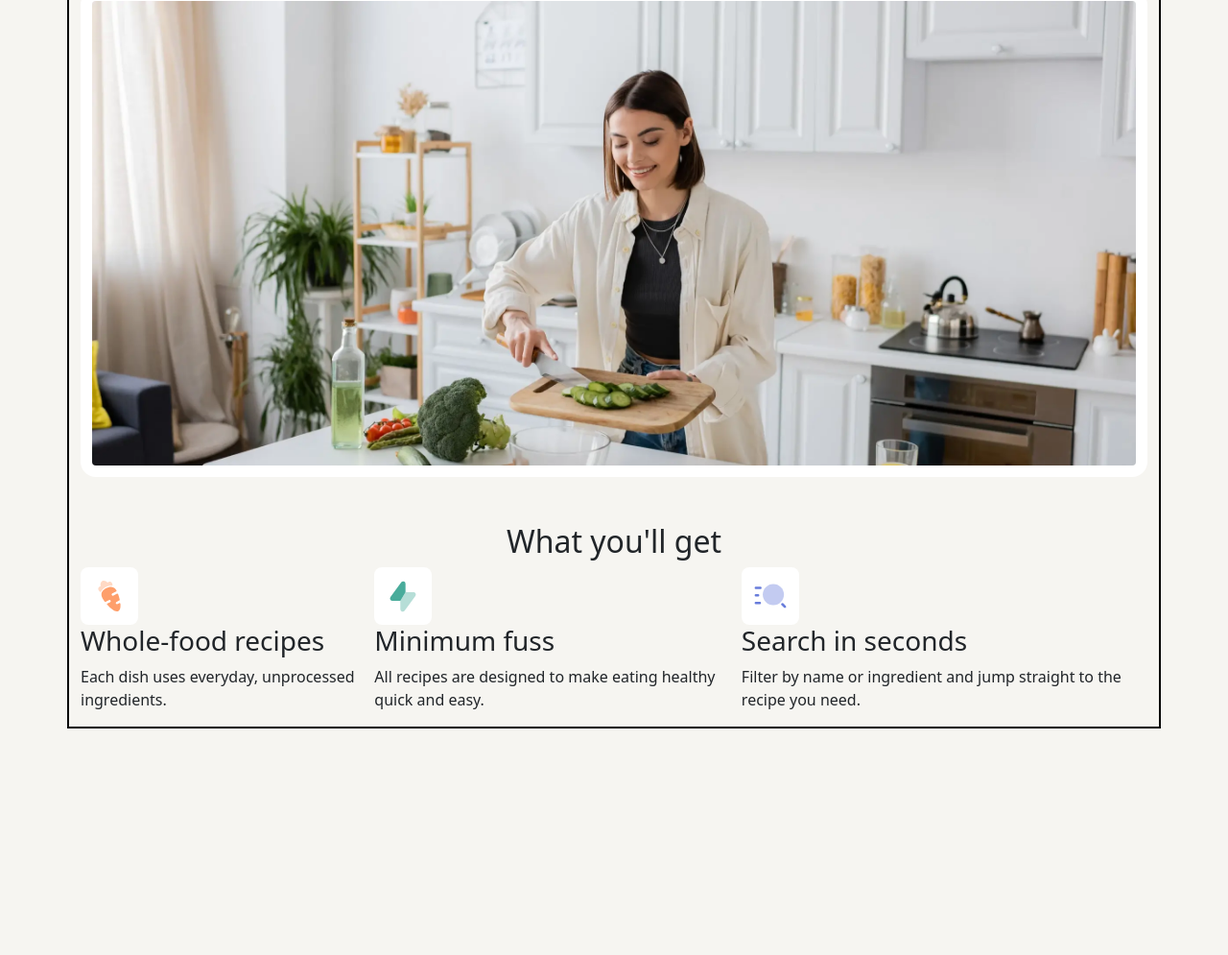
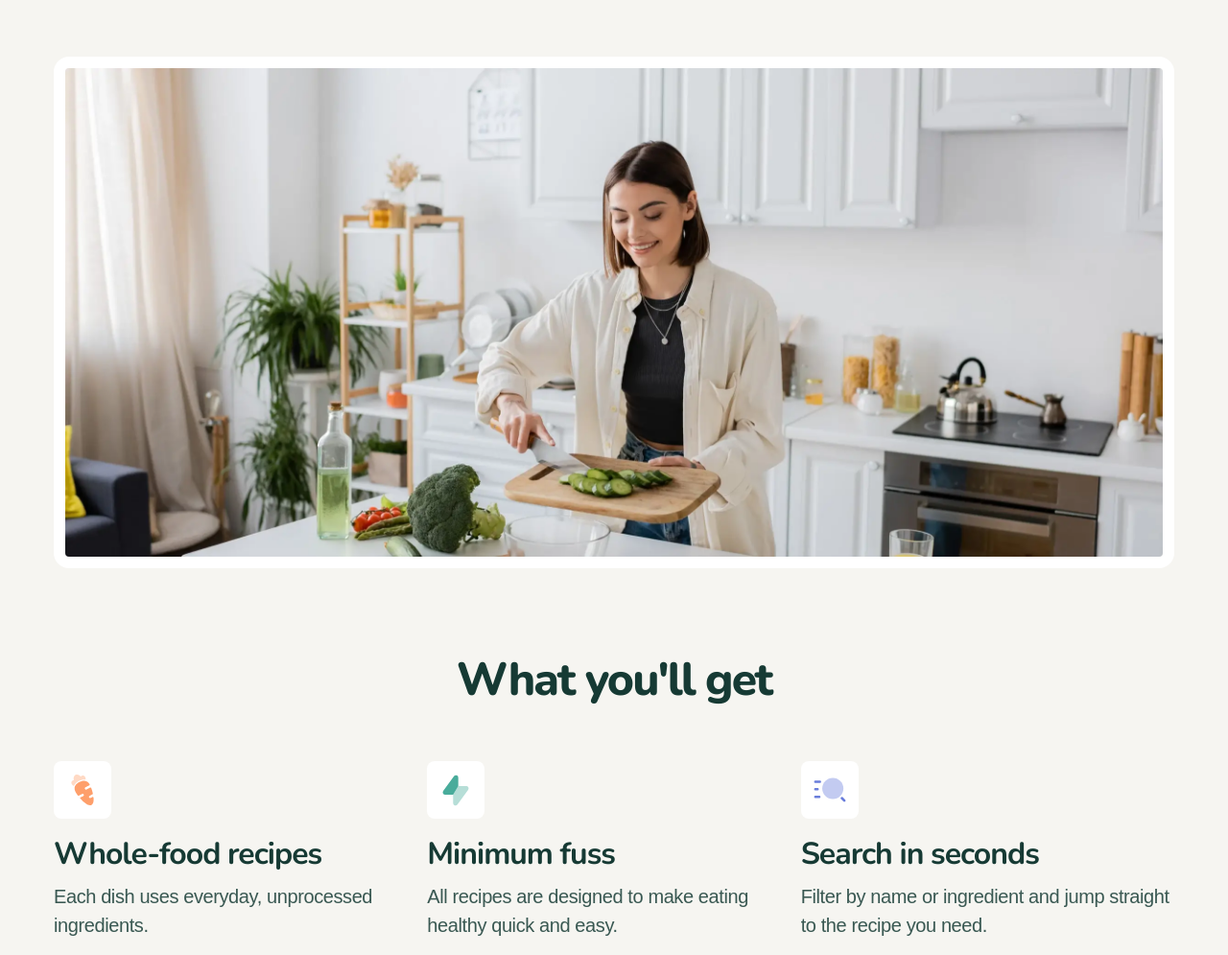
Before and after one commit to JoeWebDevelopment/recipieprojectfem, a website: page index.html in a window 1280 px wide. Shown: the part 380-1375 px from the top of the page at 96% size. Before the commit the page ends 1139 px from the top, so only its background shows below. Drawn offline with nearby package versions, Linux system fonts and the light colour scheme; a web font is replaced by a local one.

Commit message:
css and mark up for layout for the hero grid.

```diff
--- a/index.html
+++ b/index.html
@@ -34,9 +34,10 @@
   </header>
   <main>
     <section class="hero">
-      <div class="hero-container container d-flex flex-column align-items-center gap-lg-5">
-        <div class="hero-text-container text-center d-flex flex-column align-items-center gap-3">
-          <h1 class="hero-heading mb-0" >
+      <div class="hero-container container d-flex flex-column align-items-center">
+        <div class="hero-text-container text-center d-flex flex-column align-items-center gap-5">
+          <div class="hero-text-content align-items-center d-flex flex-column gap-3" >
+            <h1 class="hero-heading mb-0" >
             <span class="orange-highlight">
               Healthy
             </span> meals, zero Fuss
@@ -44,6 +45,8 @@
           <p class="hero-text mb-0">
             Discover eight quick, whole-food recipes that you can cook tonight—no processed junk, no guesswork.
           </p>
+          </div>
+
           <a href="recipes.html" class="btn btn-primary">
             Start Exploring
           </a>
@@ -52,12 +55,12 @@
           <img src="assets/images/image-home-hero-large.webp" alt="a woman in the kitchen, chopping vegetables in a bowl" class="hero-img">
         </div>
 
-        <div class="hero-grid-container d-flex flex-column align-items-center">
+        <div class="hero-grid-container d-flex flex-column align-items-center gap-5">
           <h2 class="grid-heading">
             What you'll get
           </h2>
-          <div class="hero-grid d-flex flex-row justify-content-spacebetween">
-            <div class="hero-grid-item">
+          <div class="hero-grid row g-4">
+            <div class="hero-grid-item d-flex flex-column gap-3 col-12 col-lg-4">
               <div class="grid-img-container">
                 <img src="assets/images/icon-whole-food-recipes.svg" alt="" class="grid-img">
               </div>
@@ -68,7 +71,7 @@
                 Each dish uses everyday, unprocessed ingredients.
               </p>
             </div></div>
-            <div class="hero-grid-item">
+            <div class="hero-grid-item d-flex flex-column gap-3 col-12 col-lg-4">
               <div class="grid-img-container">
                 <img src="assets/images/icon-minimum-fuss.svg" alt="" class="grid-img">
               </div>
@@ -78,7 +81,7 @@
                 All recipes are designed to make eating healthy quick and easy.
               </p>
             </div></div>
-            <div class="hero-grid-item">
+            <div class="hero-grid-item d-flex flex-column gap-3 col-12 col-lg-4">
              <div class="grid-img-container">
               <img src="assets/images/icon-search-in-seconds.svg" alt="" class="grid-img">
              </div>
--- a/style.css
+++ b/style.css
@@ -85,7 +85,9 @@ header{
 }
 
 .hero-container{
-    border: 2px solid black;
+   width: 100%;
+   max-width: 1192px;
+   gap: 5.5rem;
 
 }
 
@@ -144,3 +146,48 @@ line-height: 150%; /* 30px */
 letter-spacing: -0.4px;
 max-width: 580px;
 }
+
+.grid-heading{
+    font-family: var(--ff-heading);
+font-size: 48px;
+font-style: normal;
+font-weight: 800;
+line-height: 120%; /* 57.6px */
+letter-spacing: -2px;
+color: var(--clr-neutral-900);
+}
+
+.grid-card-heading{
+    font-family: var(--ff-heading);
+font-size: 32px;
+font-style: normal;
+font-weight: 700;
+line-height: 130%; /* 41.6px */
+letter-spacing: -1px;
+color: var(--clr-neutral-900);
+}
+
+.grid-text{
+    font-family: var(--ff-body);
+font-size: 20px;
+font-style: normal;
+font-weight: 500;
+line-height: 150%; /* 30px */
+letter-spacing: -0.4px;
+color: var(--clr-neutral-600);
+}
+.hero-grid{
+    width: 100%;
+    max-width: 1192px;
+    justify-content: space-between;
+    --bs-gutter-x: 2rem;
+}
+
+.hero-grid-container{
+    width: 100%;
+    max-width: 1192px;
+}
+
+.hero-grid-item{
+    padding: 0;
+}
```
